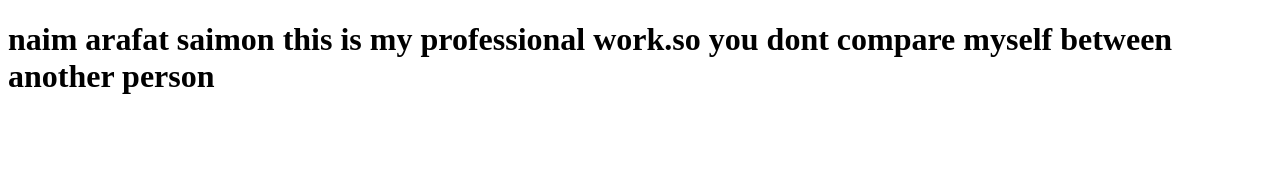
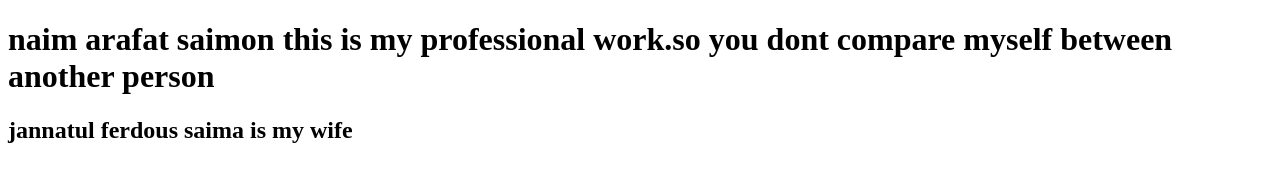
Before and after one commit to Saimon-Web/second-website, a plain HTML site: page index.html in a window 1280 px wide. Drawn offline with Linux system fonts and the light colour scheme.

Commit message:
wife commit

```diff
--- a/index.html
+++ b/index.html
@@ -8,5 +8,6 @@
 </head>
 <body>
     <h1>naim arafat saimon this is my professional work.so you dont compare myself between another person </h1>
+    <h2>jannatul ferdous saima is my wife</h2>
 </body>
 </html>
```
